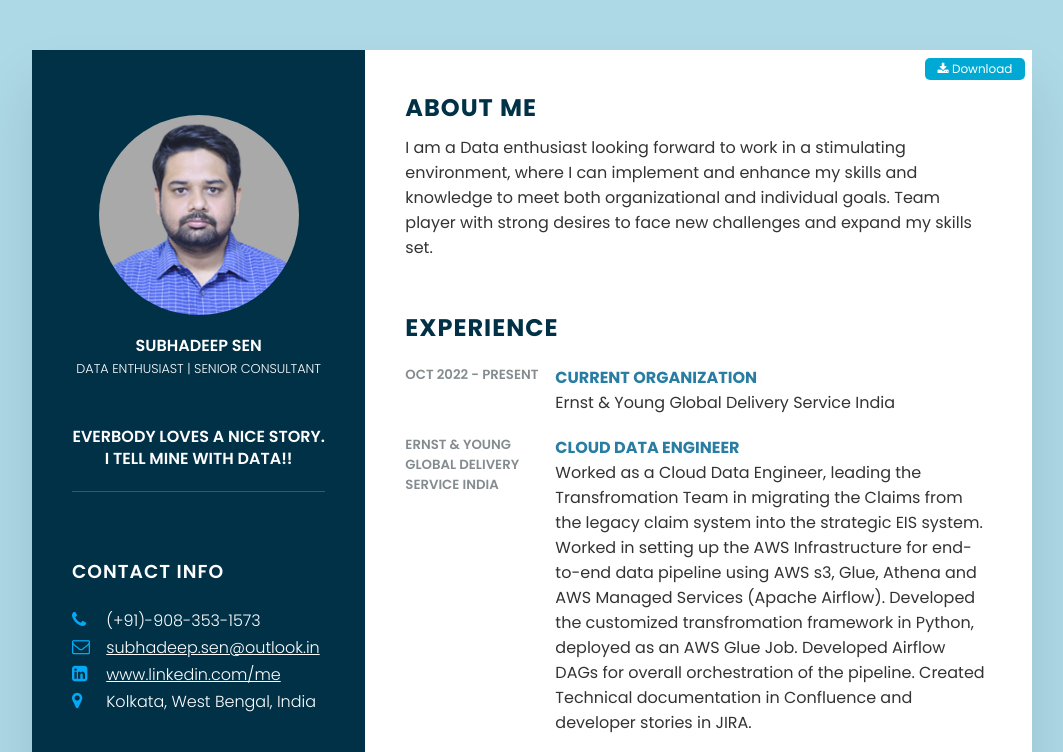
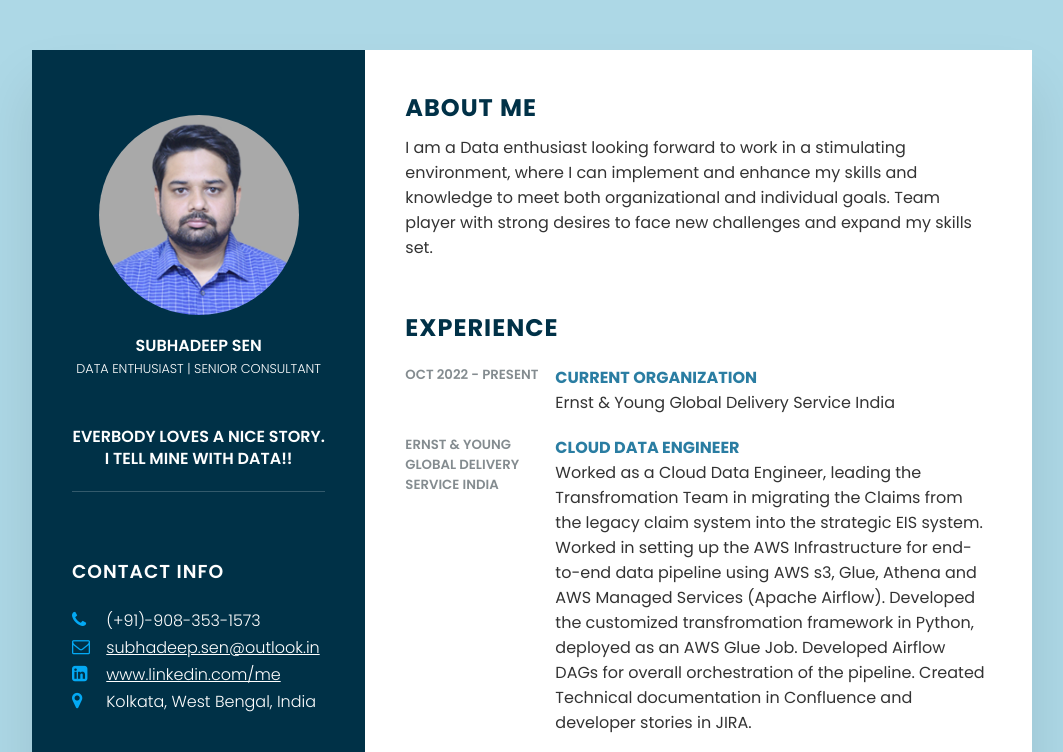
Before and after one commit to ssen94/resume, a plain HTML site: page index.html in a window 1280 px wide. Shown: the top 752 px of the page, without its empty margins (108-1171 px from the left). Drawn offline with Linux system fonts and the light colour scheme.

Commit message:
Update index.html

```diff
--- a/index.html
+++ b/index.html
@@ -177,12 +177,12 @@
     <!--Right Portion-->
      <div class="right_side">
 	     	  <!-- Desktop Download Button -->
-	    <div class="desktop-dwnld-btn" style = "padding: 5px" align="right">
+	    <!--<div class="desktop-dwnld-btn" style = "padding: 5px" align="right">
     <a class="downloadButton" href="https://github.com/ssen94/resume/raw/main/resume-Subhadeep_Sen.pdf" download>
 	  <span class="icon"><i class="fa fa-download" aria-hidden="true"></i></i></span>
 	  	  <span class="text">Download</span>
     </a>
-</div>
+</div>-->
       <div class="about">
         <h2 class=title2>ABOUT ME</h2>
         <p>I am a Data enthusiast looking forward to work in a stimulating environment, where I can implement and
```
